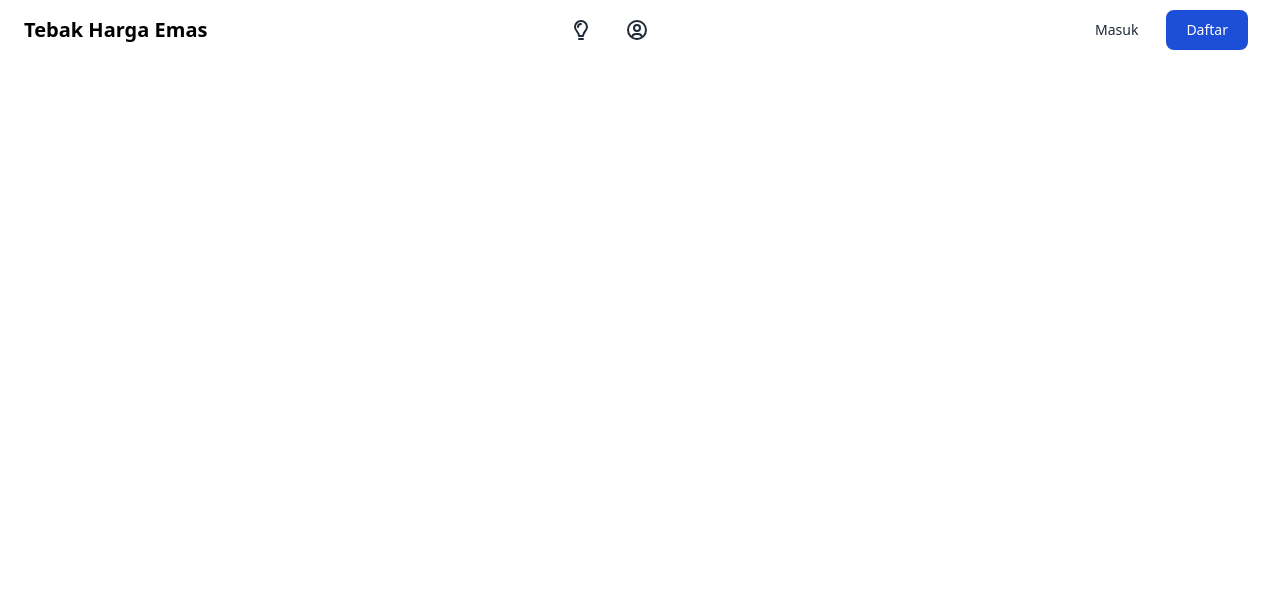
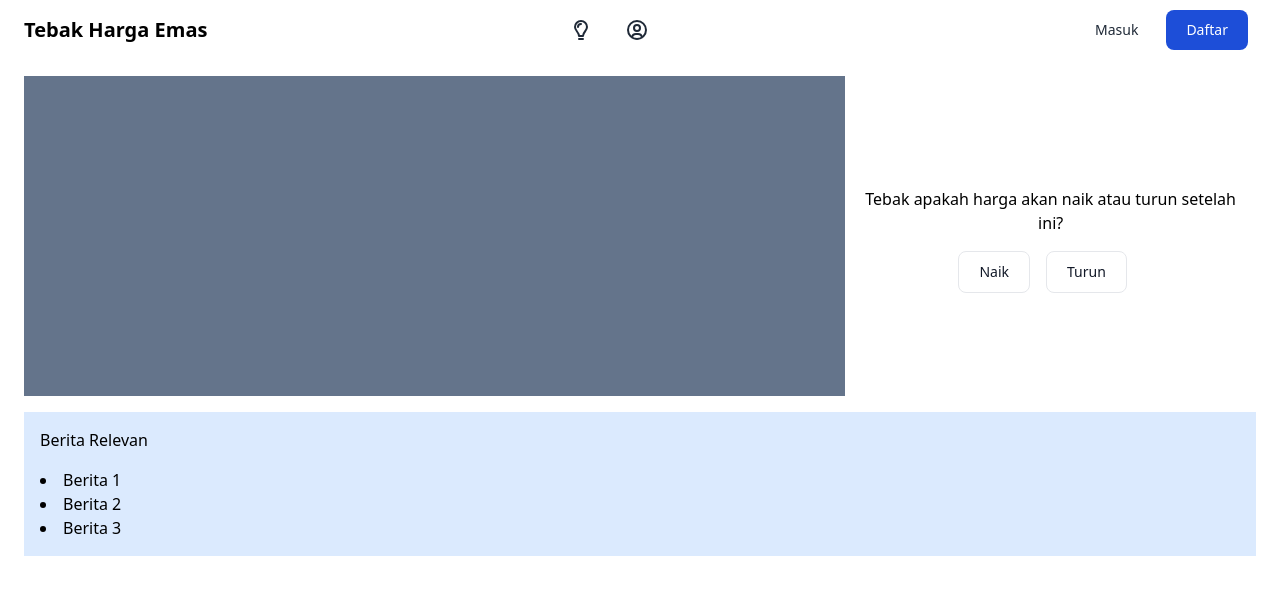
Before and after one commit to risanto/price-guess, a Nuxt app: page /play in a window 1280 px wide. Shown: the top 594 px of the page. Built offline with nearby package versions, Linux system fonts and the light colour scheme; no server answers.

Commit message:
feat: play page layout

```diff
--- a/locales/id.js
+++ b/locales/id.js
@@ -19,4 +19,10 @@ export default {
   "Registrasi berhasil!<br/> Silakan verifikasi email":
     "Registrasi berhasil!<br/> Silakan verifikasi email",
   "Email not confirmed": "Silakan verifikasi email dahulu",
+
+  "Tebak apakah harga akan naik atau turun setelah ini?":
+    "Tebak apakah harga akan naik atau turun setelah ini?",
+  Naik: "Naik",
+  Turun: "Turun",
+  "Berita Relevan": "Berita Relevan",
 };
--- a/pages/play.vue
+++ b/pages/play.vue
@@ -1,5 +1,59 @@
 <template>
   <Header />
+
+  <main class="flex flex-col px-4 py-2 md:grid md:grid-cols-3 md:px-6 md:py-4">
+    <section class="h-48 w-full bg-slate-500 md:col-span-2 md:h-80"></section>
+
+    <section
+      v-if="currentQuestion === 1"
+      class="flex flex-col place-content-center md:col-span-1 md:p-4"
+    >
+      <h2 class="mt-4 text-center">
+        {{ $t("Tebak apakah harga akan naik atau turun setelah ini?") }}
+      </h2>
+
+      <div class="mt-4 flex place-content-center">
+        <button
+          @click="answerQ1('naik')"
+          type="button"
+          class="mb-2 me-4 rounded-lg border border-gray-200 bg-white px-5 py-2.5 text-sm font-medium text-gray-900 hover:bg-gray-100 hover:text-blue-700 focus:z-10 focus:outline-none focus:ring-4 focus:ring-gray-100 dark:border-gray-600 dark:bg-gray-800 dark:text-gray-400 dark:hover:bg-gray-700 dark:hover:text-white dark:focus:ring-gray-700"
+        >
+          {{ $t("Naik") }}
+        </button>
+
+        <button
+          type="button"
+          class="mb-2 me-4 rounded-lg border border-gray-200 bg-white px-5 py-2.5 text-sm font-medium text-gray-900 hover:bg-gray-100 hover:text-blue-700 focus:z-10 focus:outline-none focus:ring-4 focus:ring-gray-100 dark:border-gray-600 dark:bg-gray-800 dark:text-gray-400 dark:hover:bg-gray-700 dark:hover:text-white dark:focus:ring-gray-700"
+        >
+          {{ $t("Turun") }}
+        </button>
+      </div>
+    </section>
+
+    <section class="mt-4 bg-primary-100 p-4 md:col-span-3">
+      <h3>{{ $t("Berita Relevan") }}</h3>
+
+      <ul class="mt-4 list-inside list-disc">
+        <li><a href="">Berita 1</a></li>
+        <li><a href="">Berita 2</a></li>
+        <li><a href="">Berita 3</a></li>
+      </ul>
+    </section>
+  </main>
 </template>
 
-<script setup lang="ts"></script>
+<script setup lang="ts">
+const { showToast } = useToast();
+
+const q1Answer = ref("naik");
+const q2Answer = ref(2665.7);
+
+const currentQuestion = ref(1);
+
+const answerQ1 = (answer: "naik" | "turun") => {
+  console.log("called ===>");
+  if (q1Answer.value === answer) {
+    showToast("Benar!");
+  }
+};
+</script>
```
